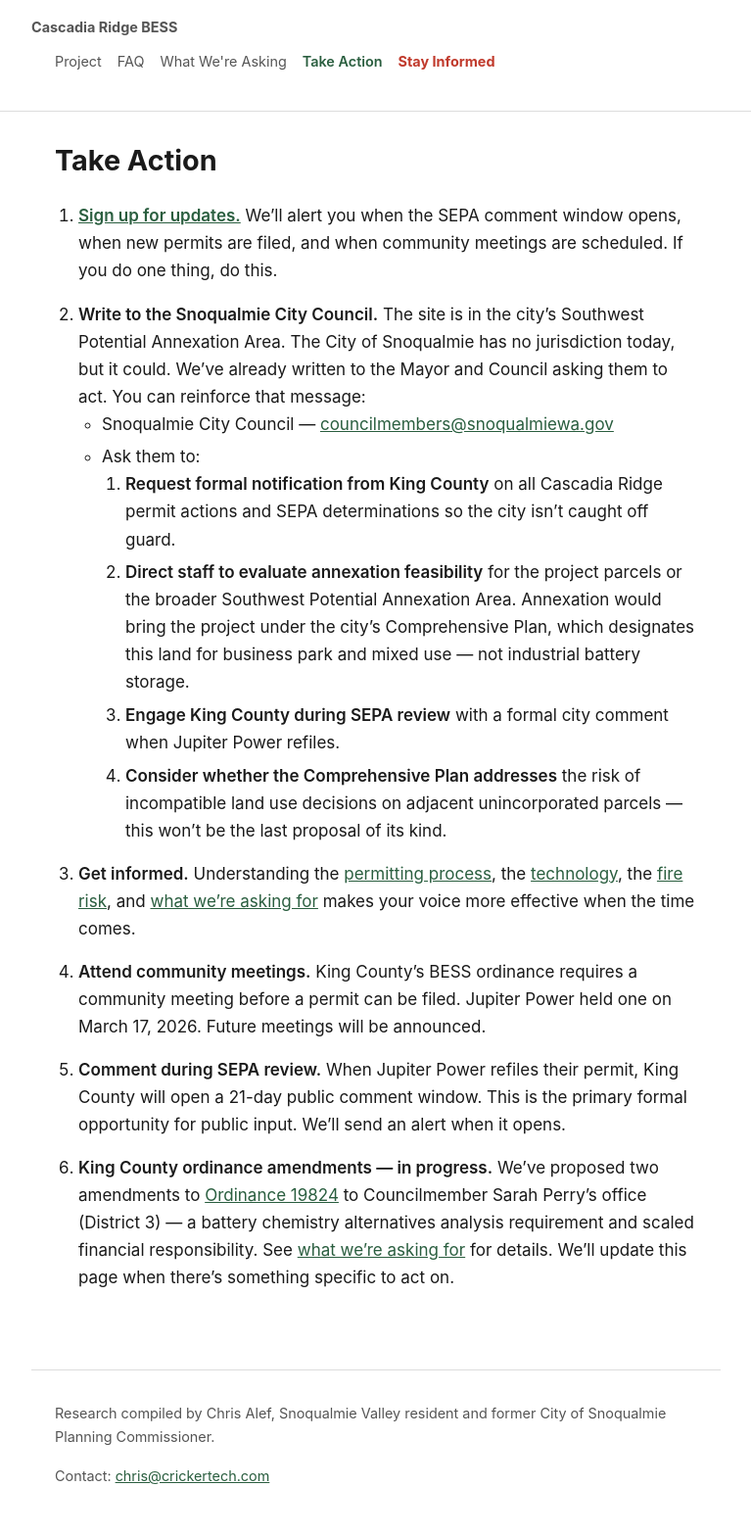
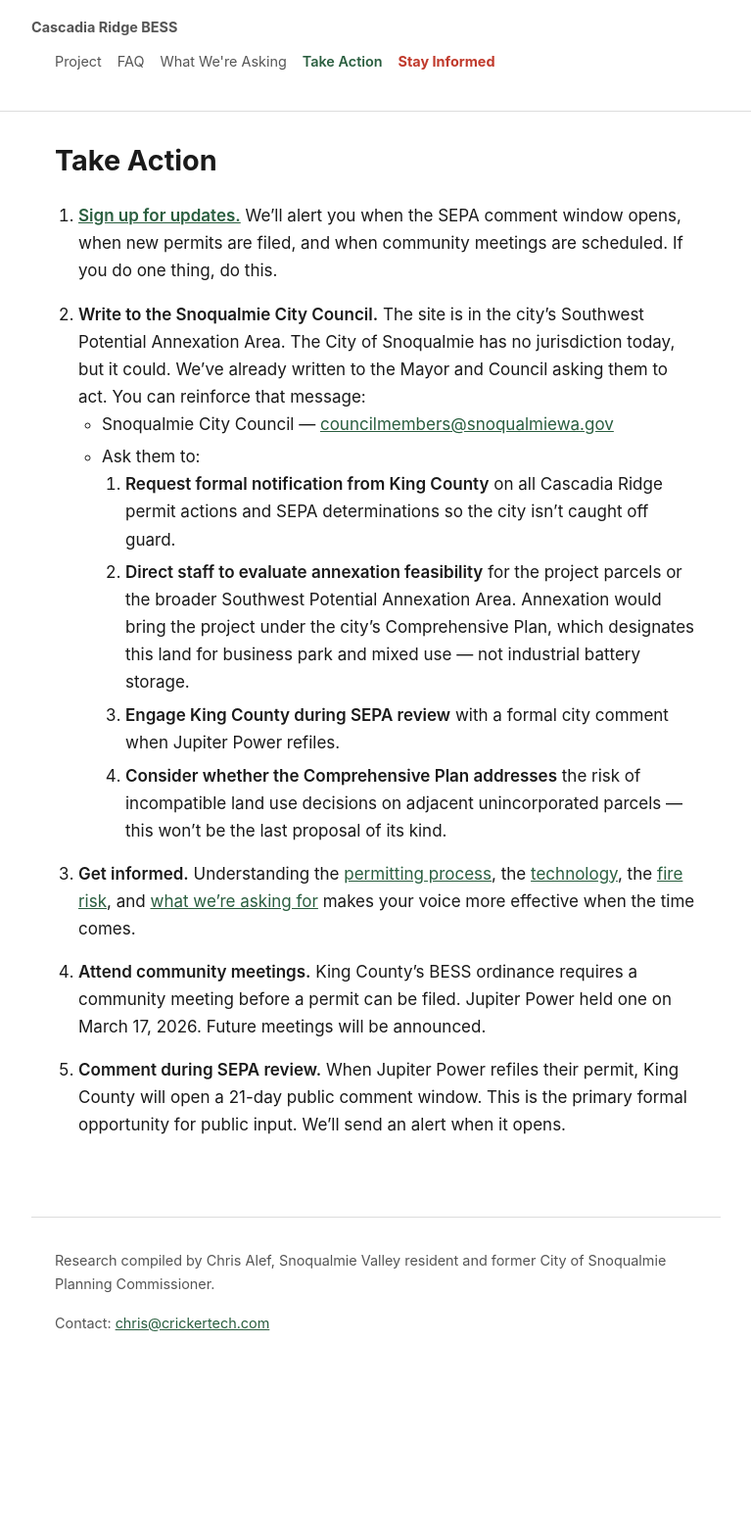
Before and after one commit to calef/cascadia-ridge-bess, a Jekyll site: the page built from _pages/take-action.md, in a window 1280 px wide. Shown: the whole page at 98% size, without its empty margins (256-1023 px from the left). Built offline with Jekyll 4.4.1, drawn with Linux system fonts in a browser that asks for light colours; after the commit the page ends 1411 px from its top, so only the background shows below that.

Commit message:
Deploy site 2026-03-17-151415

```diff
--- a/_pages/take-action.md
+++ b/_pages/take-action.md
@@ -17,5 +17,3 @@ title: "Take Action"
 4. **Attend community meetings.** King County's BESS ordinance requires a community meeting before a permit can be filed. Jupiter Power held one on March 17, 2026. Future meetings will be announced.
 
 5. **Comment during SEPA review.** When Jupiter Power refiles their permit, King County will open a 21-day public comment window. This is the primary formal opportunity for public input. We'll send an alert when it opens.
-
-6. **King County ordinance amendments — in progress.** We've proposed two amendments to [Ordinance 19824](https://mkcclegisearch.kingcounty.gov/LegislationDetail.aspx?ID=6294909&GUID=CA2000B8-B2F9-4F69-9055-0C2D381EAF9F) to Councilmember Sarah Perry's office (District 3) — a battery chemistry alternatives analysis requirement and scaled financial responsibility. See [what we're asking for](/what-we-are-asking) for details. We'll update this page when there's something specific to act on.
```
